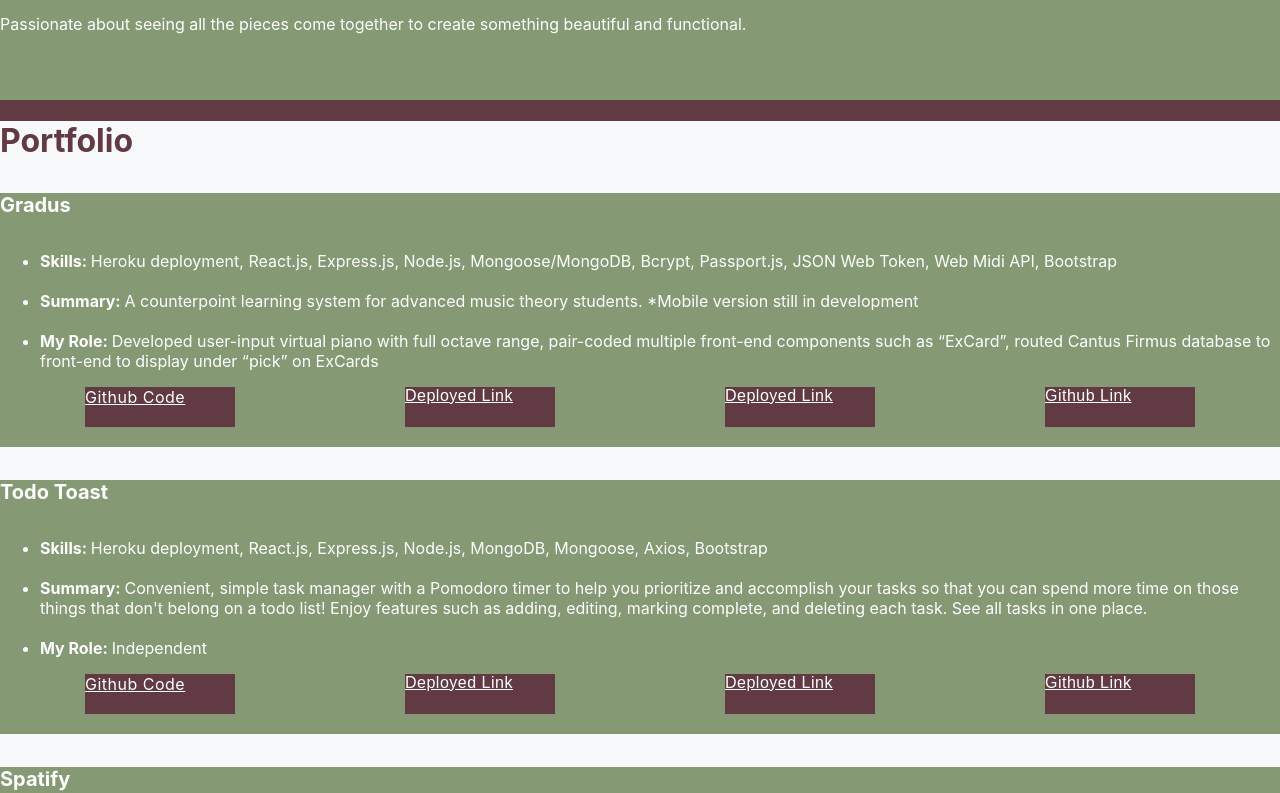
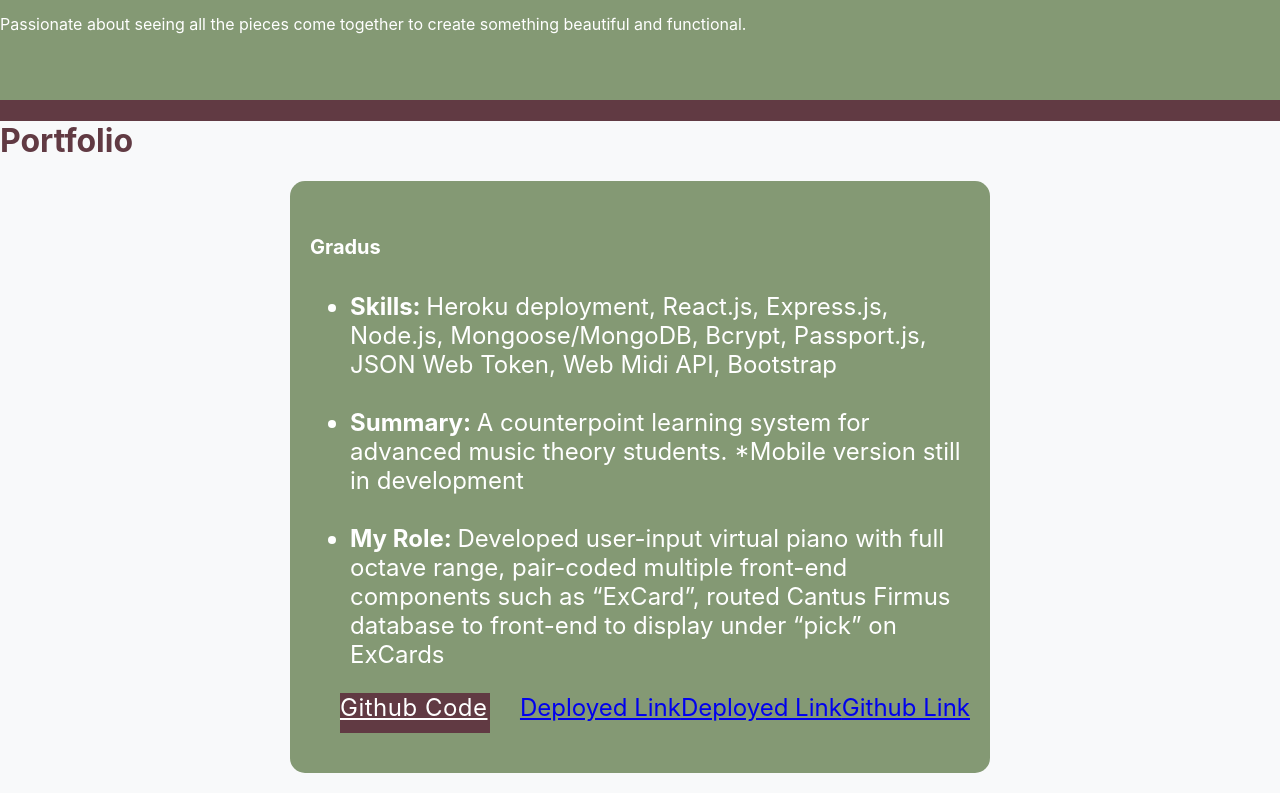
Before and after one commit to sarahtam718/react-portfolio, a React (Create React App) app: page / in a window 1280 px wide. Shown: the part 310-1103 px from the top of the page. Built offline with nearby package versions, Linux system fonts and the light colour scheme.

Commit message:
styling updated - no bootstrap

```diff
--- a/src/App.css
+++ b/src/App.css
@@ -4,12 +4,14 @@
   --text-color: white;
   --portfolio-container-color: #f8f9fa;
 }
-
 .card-title {
   font-size: 20px;
 }
 
-.link-button.btn {
+* {
+  box-sizing: border-box;
+}
+/* .link-button.btn {
   font-family: 'Montserrat', sans-serif;
   background-color: var(--background-site-color);
   color: var(--text-color);
@@ -18,14 +20,25 @@
   margin: auto;
   margin-bottom: 20px;
   letter-spacing: 0.5px;
-}
+} */
 
 .card-style {
   background-color: var(--card-color);
   color: var(--text-color);
+  flex-basis: 700px;
+  margin-bottom: 30px;
+  padding: 20px;
+  border-radius: 15px;
+  font-size: 24px;
 }
 
 .jumbotron {
   background-color: var(--portfolio-container-color);
   color: var(--background-site-color);
 }
+
+.card-container {
+  display: flex;
+  flex-wrap: wrap;
+  justify-content: space-evenly;
+}
--- a/src/components/portfolio/jumbotronPortfolio.js
+++ b/src/components/portfolio/jumbotronPortfolio.js
@@ -3,22 +3,35 @@ import PortCard from './portfolio-card.js';
 import cardData from './cardData.json';
 
 class JumbotronPortfolio extends Component {
+  state = {
+    active: null
+  };
+
+  setActive = option => {
+    this.setState({ active: option });
+  };
+
   render() {
     return (
-      <div className='px-4'>
-        <div
-          className='jumbotron shadow'
-          // style={{ backgroundColor: "#f8f9fa", color: "#613A43" }}
-        >
-          <div className='container'>
-            <h1 className='display-4'>Portfolio</h1>
-            <div className='d-flex flex-wrap justify-content-center'>
-              {cardData.map(project => (
-                <PortCard obj={project} key={project.id} />
-              ))}
-            </div>
+      <div className='jumbotron'>
+        <h1 className='display-4'>Portfolio</h1>
+        {this.state.active === null ? (
+          <div className='card-container'>
+            {cardData.map(project => (
+              <PortCard
+                obj={project}
+                key={project.id}
+                handleActive={this.setActive}
+              />
+            ))}
           </div>
-        </div>
+        ) : (
+          <h1 onClick={() => this.setActive(null)}>Hello - True</h1>
+          // show only one card's data
+          // we know the id because state is active: id
+          // cardData[this.state.active] would give me that object
+          // pass in each item in object as props & display
+        )}
       </div>
     );
   }
--- a/src/components/portfolio/portfolio-card.js
+++ b/src/components/portfolio/portfolio-card.js
@@ -3,9 +3,14 @@ import Button from './button';
 
 const PortCard = props => {
   return (
-    <div className='p-4'>
-      <div className='card shadow rounded card-style'>
-        <div className='card-body'>
+    <div
+      className='card-style'
+      onClick={function() {
+        props.handleActive(props.obj.id);
+      }}
+    >
+      <div>
+        <div>
           <h5 className='card-title'>
             <strong>{props.obj.title}</strong>
           </h5>
```
